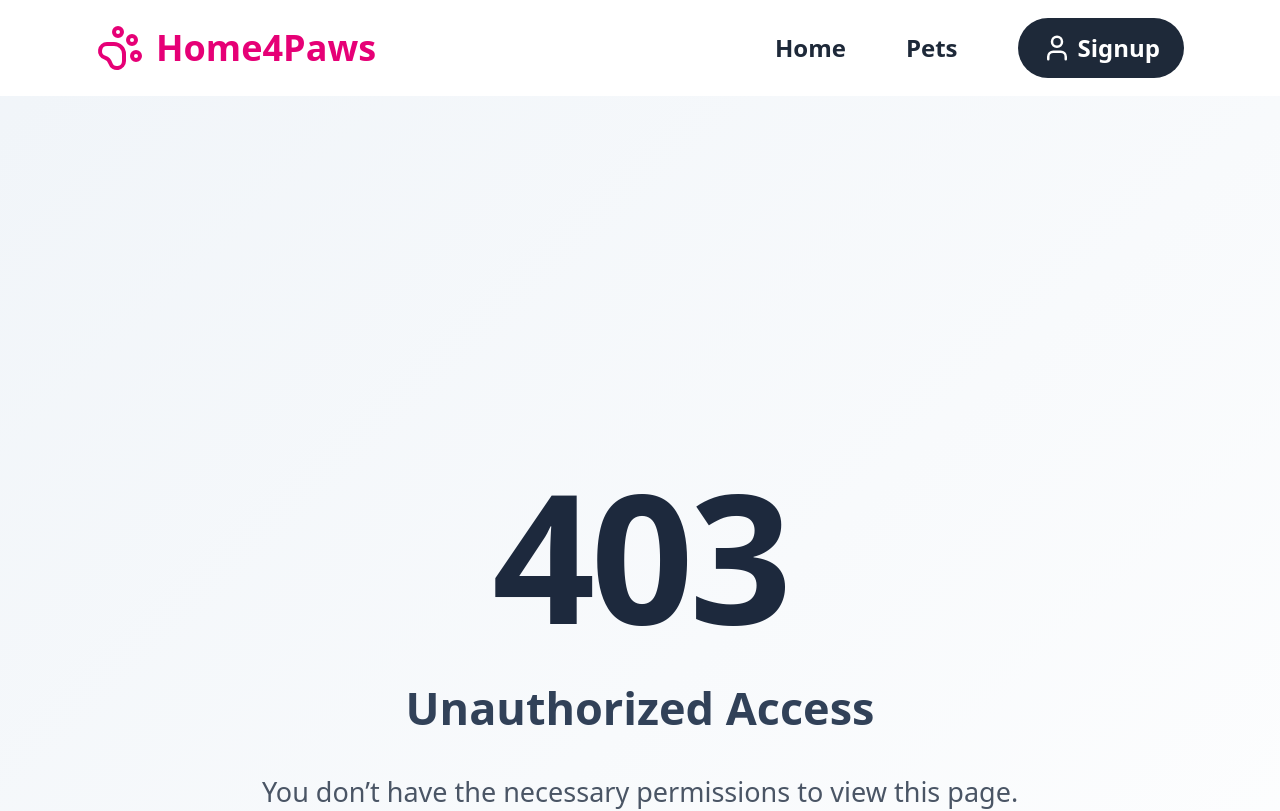
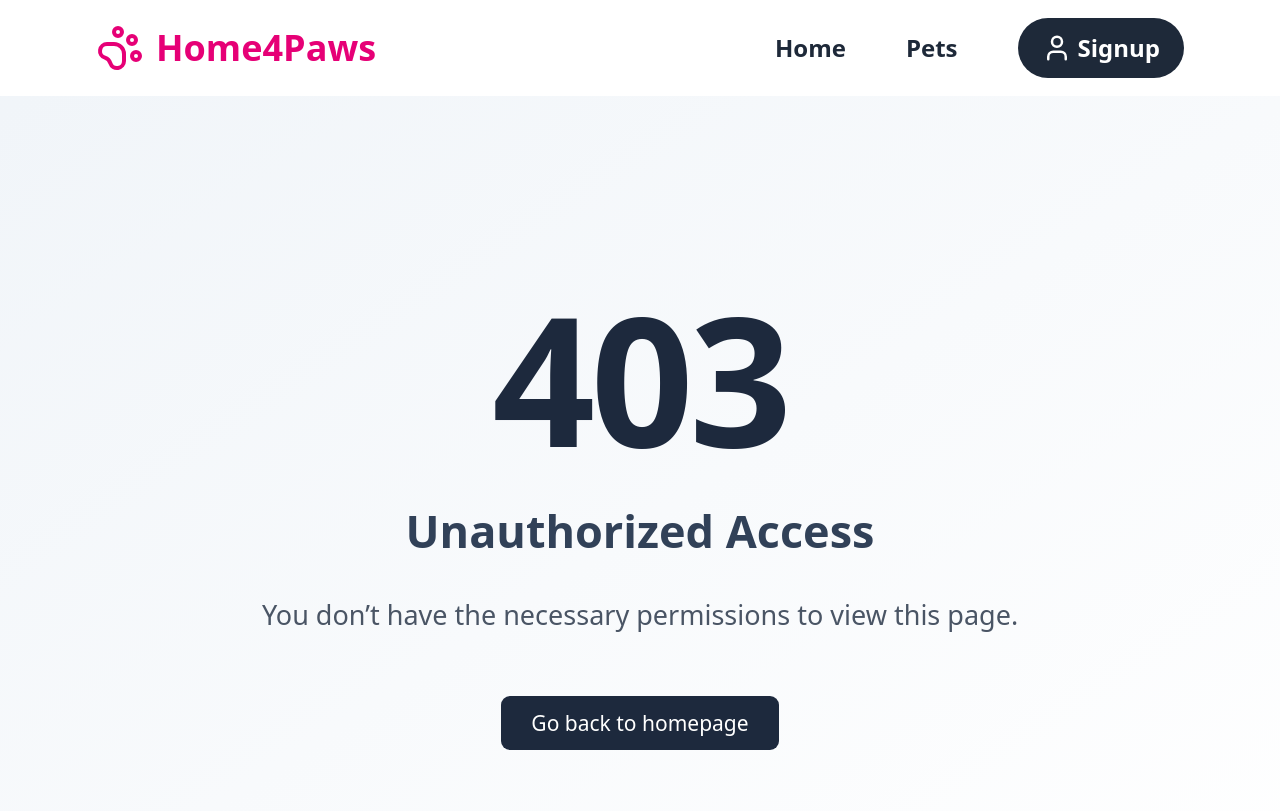
Before and after one commit to priyanshuBS/Home4Paws, a React (Vite) app in the folder client/: page /unauthorized in a window 1280 px wide. Shown: the top 811 px of the page. Built offline with nearby package versions, Linux system fonts and the light colour scheme; no server answers.

Commit message:
update unauthorize page

```diff
--- a/client/src/pages/Unauthorized.jsx
+++ b/client/src/pages/Unauthorized.jsx
@@ -4,7 +4,7 @@ const Unauthorized = () => {
   const navigate = useNavigate();
 
   return (
-    <div className="min-h-screen flex items-center justify-center bg-gradient-to-br from-slate-100 to-white px-6">
+    <div className="py-32 flex items-center justify-center bg-gradient-to-br from-slate-100 to-white px-6">
       <div className="text-center max-w-xl space-y-6">
         <h1 className="text-[120px] leading-none font-bold text-slate-800 tracking-tight">
           403
```
